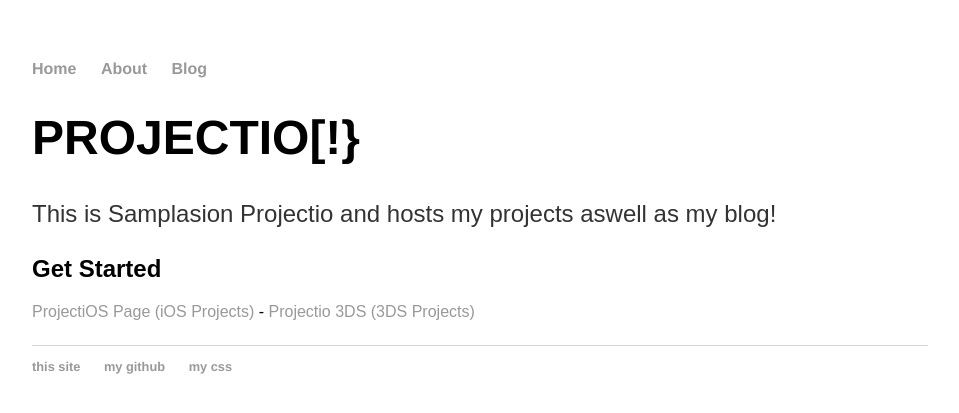
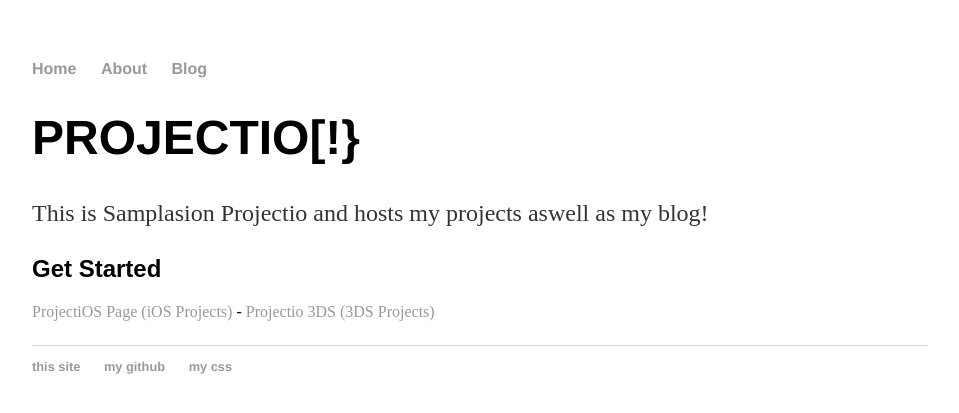
Before and after one commit to Samplasion/samplasion.github.iold, a Jekyll site: the page built from index.html, in a window 1280 px wide. Shown: the top 413 px of the page, without its empty margins (160-1119 px from the left). Built offline with Jekyll 4.4.1, drawn with Linux system fonts in a browser that asks for light colours.

Commit message:
Update main.css

```diff
--- a/css/main.css
+++ b/css/main.css
@@ -1,7 +1,7 @@
 body {
     margin: 60px auto;
     width: 70%;
-    font-family: 'Arial';
+    text-font: 'Arial';
 }
 nav ul, footer ul {
     font-family:'Helvetica', 'Arial', 'Sans-Serif';
@@ -33,11 +33,11 @@ h3 {
     font-family: 'Arial';
 }
 p1 {
-    font-family: 'Arial';
+    text-font: 'Arial';
 }
 p {
     font-size: 1.5em;
-    font-family: 'Arial';
+    text-font: 'Arial';
     line-height: 1.4em;
     color: #333;
 }
@@ -54,5 +54,5 @@ ul.posts {
 
 ul.posts li {
     list-style: none;
-    font-family: 'Arial';
+    text-font: 'Arial';
 }
```
